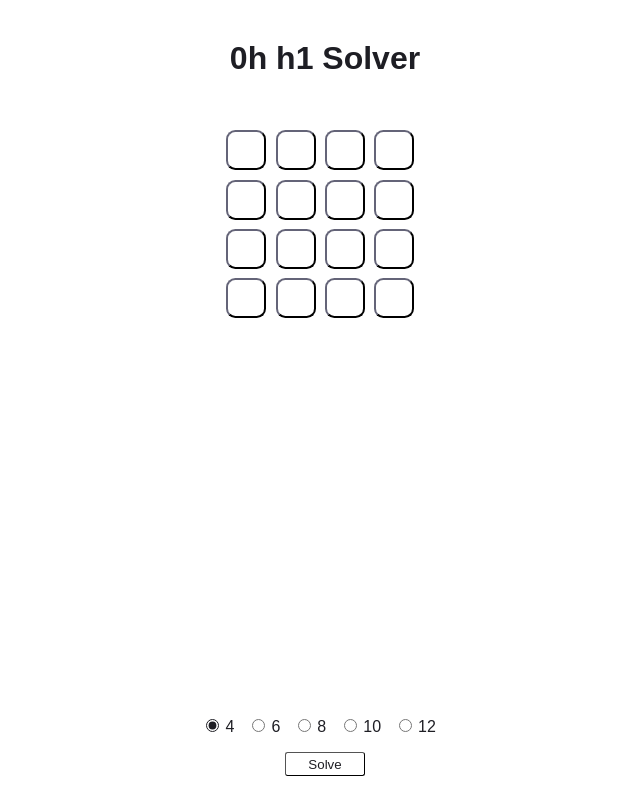
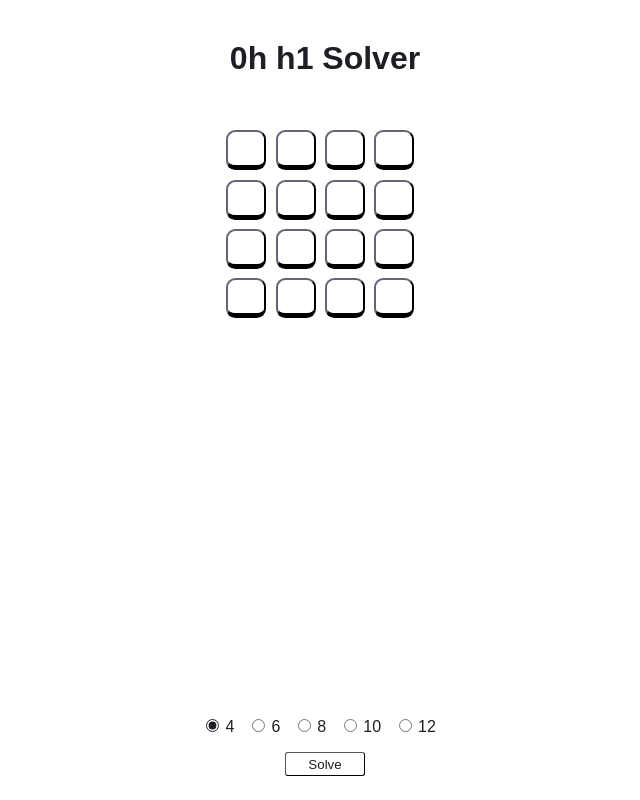
Before and after one commit to acar12/oh-hi-solver, a React (Create React App) app: page / in a window 1280 px wide. Shown: the whole page, without its empty margins (315-955 px from the left). Built offline with nearby package versions, Linux system fonts and the light colour scheme.

Commit message:
slight css tweak

```diff
--- a/src/App.css
+++ b/src/App.css
@@ -56,6 +56,8 @@ div#size-selector {
   border-width: 0.15em;
   border-radius: 0.7em;
   border-color: #1E1E24;
+  border-bottom-width: 0.4em;
+  transition: background-color 0.2s;
 }
 
 .grid-button[value="0"] {
@@ -63,11 +65,11 @@ div#size-selector {
 }
 
 .grid-button[value="1"] {
-  background-color: #D05353;
+  background-color: #F0544F;
 }
 
 .grid-button[value="2"] {
-  background-color: #058ED9;
+  background-color: #3C91E6;
 }
 
 div#size-selector label {
```
